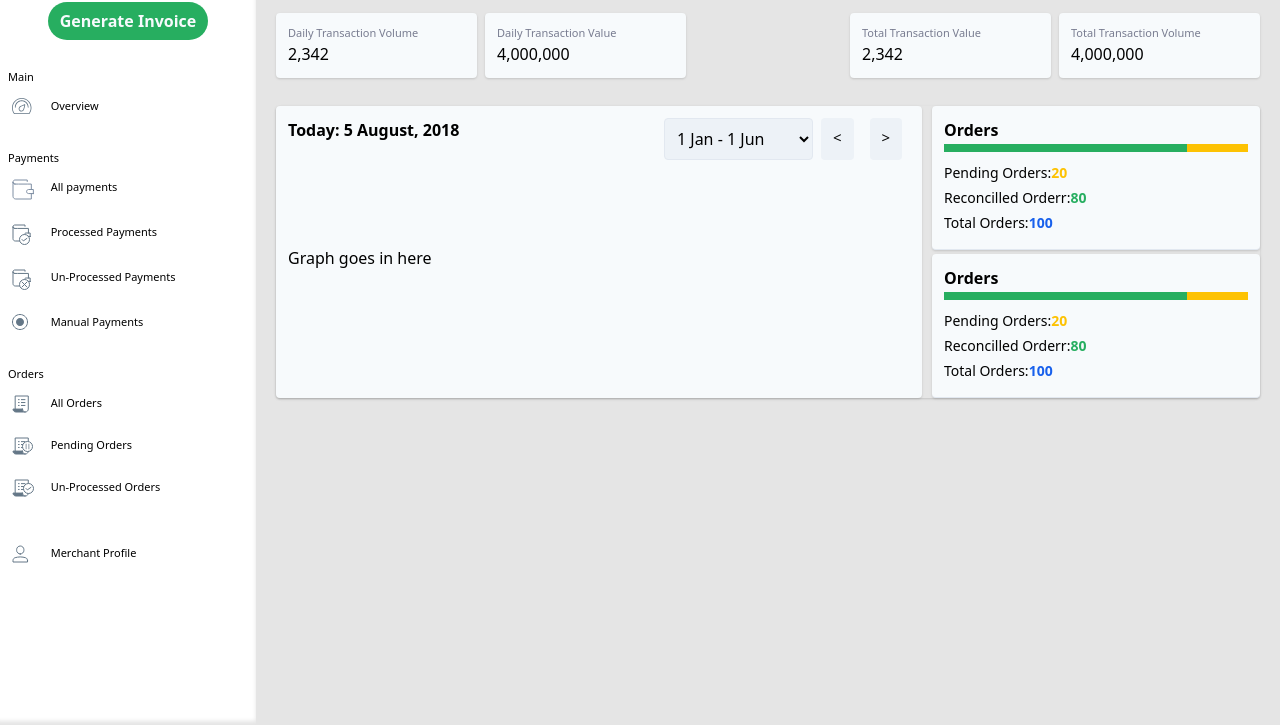
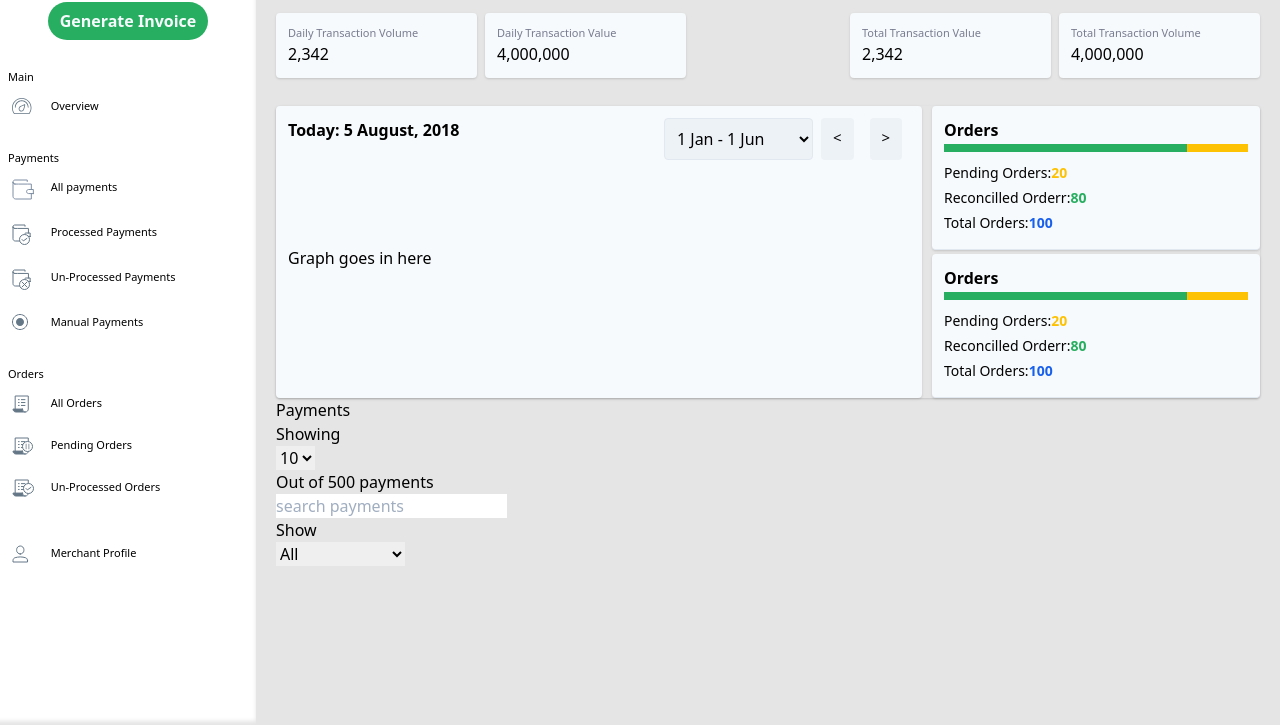
Before and after one commit to limistah/minttechtest, a Gatsby site: page / in a window 1280 px wide. Shown: the part 75-800 px from the top of the page. Built offline with nearby package versions, Linux system fonts and the light colour scheme; Gatsby itself is replaced by a stand-in of ours.

Commit message:
Table controls markup

```diff
--- a/src/pages/index.js
+++ b/src/pages/index.js
@@ -110,6 +110,48 @@ const IndexPage = () => (
           </div>
         </div>
       </div>
+
+      <div className="payments-table">
+        <h2 className="payments-title">Payments</h2>
+        <div className="payments-table-controls">
+          <div className="payments-table-control-showing">
+            <span>Showing</span>
+            <span className="payments-table-control-showing-form">
+              <form>
+                <select className="showing-select">
+                  <option>10</option>
+                  <option>20</option>
+                  <option>30</option>
+                </select>
+              </form>
+            </span>
+            <span>Out of 500 payments</span>
+          </div>
+          <div className="payments-table-control-search-form">
+            <form>
+              <input
+                type="form"
+                className="payments-table-search-input"
+                placeholder="search payments"
+              />
+            </form>
+          </div>
+          <div className="payments-table-control-filter">
+            <span>Show</span>
+            <span className="payments-table-control-filter-form">
+              <form>
+                <select className="showing-select">
+                  <option selected>All</option>
+                  <option>Reconcilled</option>
+                  <option>Un-reconcilled</option>
+                  <option>Settled</option>
+                  <option>Cancelled</option>
+                </select>
+              </form>
+            </span>
+          </div>
+        </div>
+      </div>
     </div>
   </MainLayout>
 )
```
